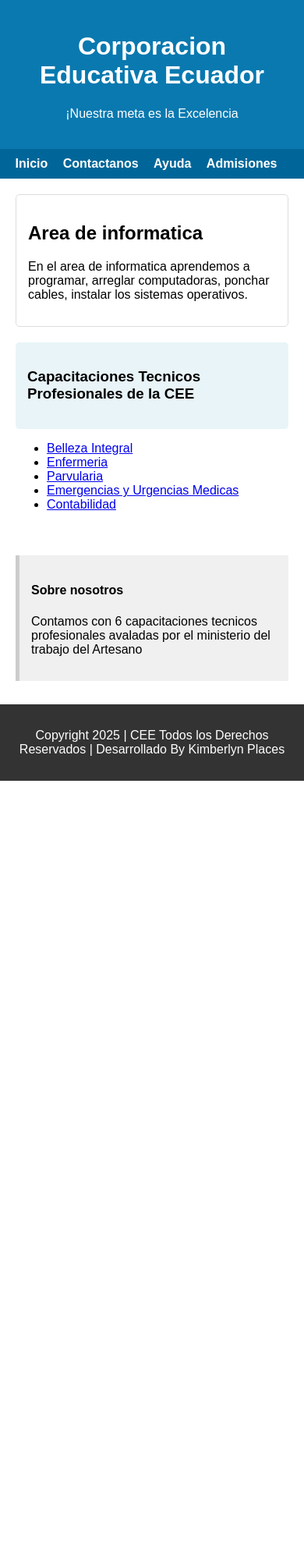
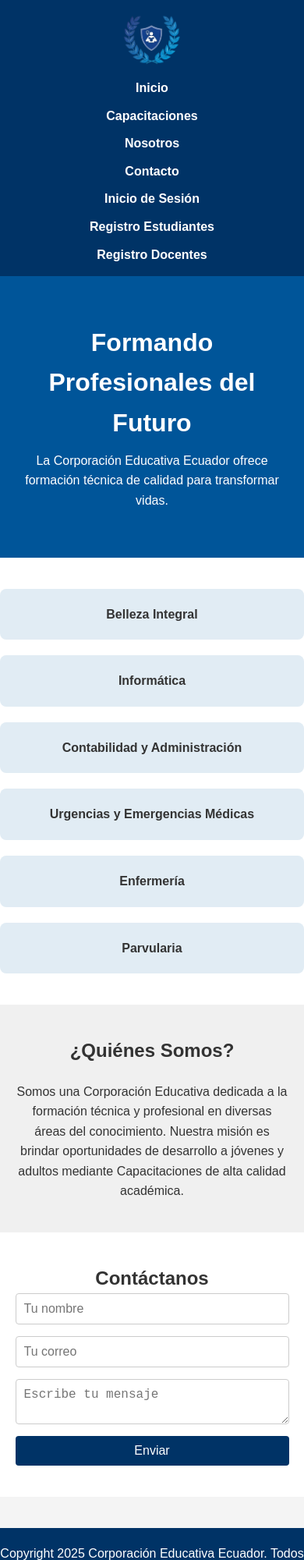
Before and after one commit to KIMBERLYN2006/CEE, a plain HTML site: page index.html in a window 390 px wide. Shown: the top 2000 px of the page at 78% size. Before the commit the page ends 1001 px from the top, so only its background shows below. Drawn offline with Linux system fonts and the light colour scheme.

Commit message:
Add files via upload

```diff
--- a/index.html
+++ b/index.html
@@ -1,48 +1,89 @@
 <!DOCTYPE html>
 <html lang="es">
+
 <head>
     <meta charset="UTF-8">
     <meta name="viewport" content="width=device-width, initial-scale=1.0">
+    <title>Corporación Educativa Ecuador</title>
     <link rel="stylesheet" href="styles.css">
-    <title>CEE</title>
+    <link rel="icon" type="image/x-icon" href="img/logo.png">
 </head>
+
 <body>
-    <header>
-        <h1>Corporacion Educativa Ecuador</h1>
-        <p>¡Nuestra meta es la Excelencia</p>
+    <!-- Encabezado con el logo y menu de navegacion-->
+    <header class="header">
+        <div class="container header-content">
+            <!--Logo Institucional-->
+            <img src="img/logo.png" alt="Logo CEE" class="logo">
+            <!--Menu de Navegacion-->
+            <nav class="nav">
+                <ul class="nav-list">
+                    <li><a href="#inicio">Inicio</a></li>
+                    <li><a href="#capacitaciones">Capacitaciones</a></li>
+                    <li><a href="#nosotros">Nosotros</a></li>
+                    <li><a href="#contacto">Contacto</a></li>
+
+
+                    <li><a href="login.html">Inicio de Sesión</a></li>
+                    <li><a href="RegistroEstudiantes.html">Registro Estudiantes</a></li>
+                    <li><a href="RegistroDocentes.html">Registro Docentes</a></li>
+
+                </ul>
+            </nav>
+        </div>
     </header>
-    <nav>
-        <ul>
-            <li><a href=" ">Inicio</a></li>
-            <li><a href=" ">Contactanos</a></li>
-            <li><a href=" ">Ayuda</a></li>
-            <li><a href=" ">Admisiones</a></li>
-        </ul>
+    <!-- Sección principal de bienvenida -->
+    <section class="hero" id="inicio">
+        <div class="container">
+            <h1>Formando Profesionales del Futuro</h1>
+            <p>La Corporación Educativa Ecuador ofrece formación
+                técnica de calidad para transformar vidas.</p>
+        </div>
+    </section>
+    <!-- Sección de capacitaciones -->
+    <section class="capacitaciones" id="capacitaciones">
+        <div class="grid">
+            <div class="card">Belleza Integral</div>
+            <div class="card">Informática</div>
+            <div class="card">Contabilidad y Administración</div>
+            <div class="card">Urgencias y Emergencias Médicas</div>
+            <div class="card">Enfermería</div>
+            <div class="card">Parvularia</div>
+        </div>
+    </section>
+    <!-- Sección sobre nosotros -->
+    <section class="nosotros" id="nosotros">
+        <div class="container">
+            <h2>¿Quiénes Somos?</h2>
+            <p>
+                Somos una Corporación Educativa dedicada a la formación
+                técnica y profesional en diversas áreas del conocimiento.
+                Nuestra misión es brindar oportunidades de desarrollo a
+                jóvenes y adultos mediante Capacitaciones de alta calidad
+                académica.
+            </p>
+        </div>
+    </section>
+    <!-- Sección de contacto -->
+    <section class="contacto" id="contacto">
+        <div class="container">
+            <h2>Contáctanos</h2>
+            <form class="formulario">
+                <input type="text" placeholder="Tu nombre" required>
+                <input type="email" placeholder="Tu correo" required>
+                <textarea placeholder="Escribe tu mensaje" required></textarea>
+                <button type="submit">Enviar</button>
+            </form>
+        </div>
+    </section>
 
-    </nav>
-    <main>
-        <article>
-            <h2>Area de informatica</h2>
-            <p>En el area de informatica aprendemos a programar, arreglar computadoras, ponchar cables, instalar los sistemas operativos.</p>
-        </article>
-        <section>
-            <h3>Capacitaciones Tecnicos Profesionales de la CEE</h3>
-            </UL>
-        </section>
-        <ul>
-            <li><a href=" ">Belleza Integral</a></li>
-            <li><a href=" ">Enfermeria</a></li>
-            <li><a href=" ">Parvularia</a></li>
-            <li><a href=" ">Emergencias y Urgencias Medicas</a></li>
-            <li><a href=" ">Contabilidad</a></li>
-        </UL>
-    </main>
-    <aside>
-        <h4>Sobre nosotros</h4>
-        <p>Contamos con 6 capacitaciones tecnicos profesionales avaladas por el ministerio del trabajo del Artesano </p>
-    </aside>
-    <footer>
-        <p>Copyright 2025 | CEE Todos los Derechos Reservados | Desarrollado By Kimberlyn Places</p>
+    <!-- Pie de página -->
+    <footer class="footer">
+        <p> Copyright 2025 Corporación Educativa Ecuador.
+            Todos los derechos reservados.
+            Desarrollado by Jose Hernandez
+        </p>
     </footer>
 </body>
+
 </html>
--- a/styles.css
+++ b/styles.css
@@ -1,82 +1,198 @@
-/* General */
-body {
-    font-family: Arial, Helvetica, sans-serif;
+/* Reset general */
+* {
     margin: 0;
     padding: 0;
-    background-color: white;
-    color: black;
+    box-sizing: border-box;
 }
 
-/* Cabecera #384152 */
-header {
-    background-color: #0979b0;
-    color: white;
-    padding: 20px;
-    text-align: center;
+/* Estilo base del cuerpo */
+body {
+    font-family: Arial, sans-serif;
+    line-height: 1.6;
+    background-color: #f4f4f4;
+    color: #333;
 }
 
-/* Navegacion */
-nav {
-    background-color: #006699;
-    padding: 10px;
-    text-align: center;
+/* Contenedor general */
+.container {
+    width: 90%;
+    max-width: 1200px;
+    margin: auto;
 }
 
-nav ul{
-    list-style: none;
-    margin: 0;
-    padding: 0;
+/* ENCABEZADO Y MENÚ */
+
+.header {
+    background-color: #003366;
+    color: white;
+    padding: 15px 0;
 }
 
-nav li{
-    display: inline;
-    margin-right: 15px;
+.header-content {
+    display: flex;
+    align-items: center;
+    justify-content: space-between;
+    flex-wrap: wrap;
 }
 
-nav a {
+.logo {
+    width: 80px;
+    height: auto;
+}
+
+/* Menú de navegación */
+.nav-list {
+    list-style: none;
+    display: flex;
+    gap: 20px;
+}
+
+.nav-list a {
     color: white;
     text-decoration: none;
     font-weight: bold;
 }
 
-nav a:hover {
+.nav-list a:hover {
     text-decoration: underline;
 }
 
-/* Contenido principal */
-main {
-    padding: 20px;
+/* ---------------------- */
+/* SECCIÓN HERO */
+/* ---------------------- */
+
+.hero {
+    background-color: #005599;
+    color: white;
+    padding: 60px 0;
+    text-align: center;
 }
 
-/* Articulo */
-article {
-    background-color: #ffffff;
-    border: 1px solid #ddd;
-    padding: 15px;
-    margin-bottom: 20px;
-    border-radius: 5px;
+.hero h1 {
+    font-size: 2.5rem;
+    margin-bottom: 10px;
 }
 
-/* Seccion relacionada */
-section {
-    background-color: #e8f4f8;
-    padding: 15px;
-    border-radius: 5px;
+/* ---------------------- */
+/* SECCIÓN CAPACITACIONES */
+/* ---------------------- */
+
+.capacitaciones {
+    background-color: white;
+    padding: 40px 0;
 }
 
-/* Aside */
-aside {
-    background-color: #f0f0f0;
-    padding: 15px;
-    margin: 20px;
-    border-left: 5px solid #ccc;
+.capacitaciones h2 {
+    text-align: center;
+    margin-bottom: 30px;
 }
 
-/* Pie de pagina */
-footer {
-    background-color: #333;
+.grid {
+    display: grid;
+    grid-template-columns: repeat(auto-fit, minmax(250px, 1fr));
+    gap: 20px;
+}
+
+.card {
+    background-color: #e1ecf4;
+    padding: 20px;
+    border-radius: 8px;
+    text-align: center;
+    font-weight: bold;
+}
+
+/* ---------------------- */
+/* SECCIÓN NOSOTROS */
+/* ---------------------- */
+
+.nosotros {
+    background-color: #f0f0f0;
+    padding: 40px 0;
+    text-align: center;
+}
+
+.nosotros h2 {
+    margin-bottom: 20px;
+}
+
+/* ---------------------- */
+/* SECCIÓN CONTACTO */
+/* ---------------------- */
+
+.contacto {
+    background-color: #ffffff;
+    padding: 40px 0;
+    text-align: center;
+}
+
+.formulario {
+    display: flex;
+    flex-direction: column;
+    gap: 15px;
+    max-width: 500px;
+    margin: auto;
+    text-align: center;
+}
+
+.formulario input,
+.formulario textarea,
+.formulario select{
+    padding: 10px;
+    font-size: 1rem;
+    border: 1px solid #ccc;
+    border-radius: 4px;
+}
+
+.formulario label {
+    text-align: left;
+    display: block;
+    font-weight: bold;
+    margin-bottom: 5px;
+}
+.formulario button {
+    padding: 10px;
+    font-size: 1rem;
+    background-color: #003366;
+    color: white;
+    border: none;
+    border-radius: 4px;
+    cursor: pointer;
+}
+
+.formulario button:hover {
+    background-color: #005599;
+}
+
+/* ---------------------- */
+/* PIE DE PÁGINA */
+/* ---------------------- */
+
+.footer {
+    background-color: #003366;
     color: white;
     text-align: center;
-    padding: 15px;
-    margin-top: 30px;
+    padding: 20px 0;
+    margin-top: 40px;
 }
+
+/* ---------------------- */
+/* RESPONSIVIDAD */
+/* ---------------------- */
+
+@media (max-width: 768px) {
+    .nav-list {
+        flex-direction: column;
+        align-items: center;
+        gap: 10px;
+        margin-top: 15px;
+    }
+
+    .header-content {
+        flex-direction: column;
+        text-align: center;
+    }
+
+    .hero h1 {
+        font-size: 2rem;
+    }
+}
```
Also changed, not shown: RegistroDocentes.html (added, +50 -0 lines), RegistroEstudiantes.html (added, +50 -0 lines), login.html (added, +20 -0 lines), img/logo.png (added).
